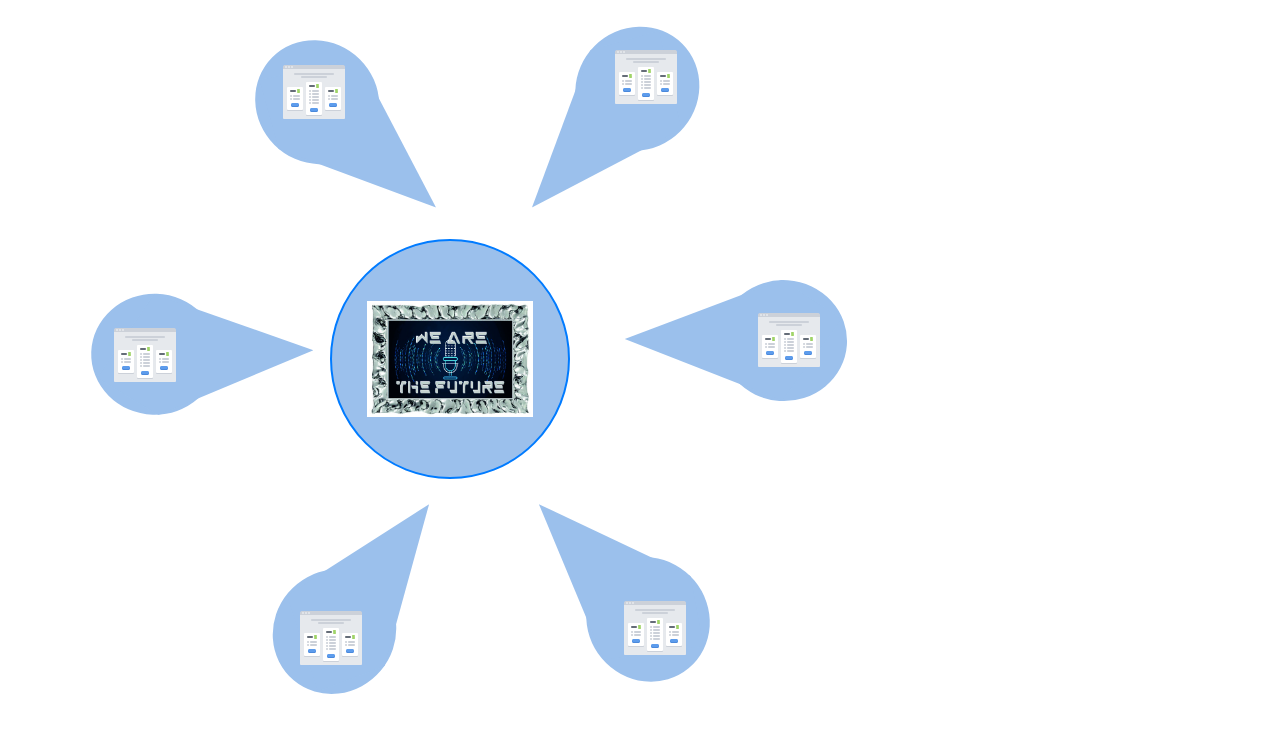
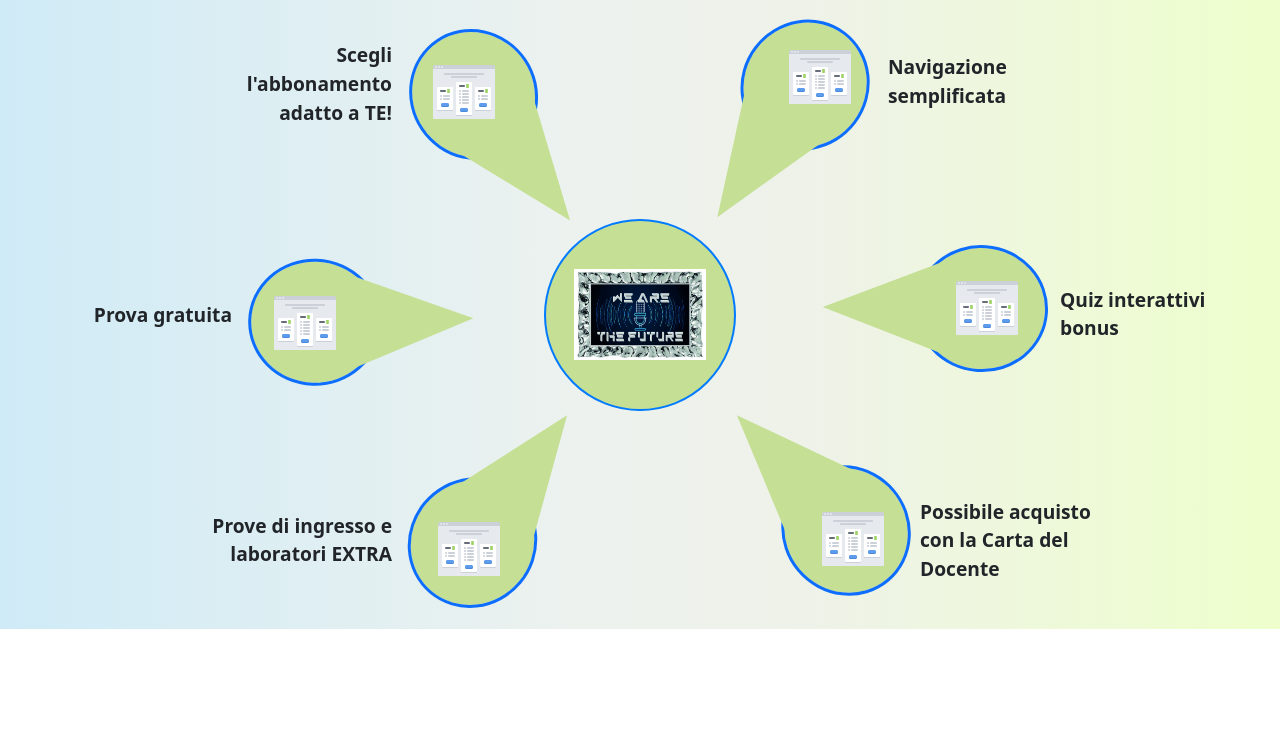
Before and after one commit to rashu-pro/house-of-the-children, a website: page index.html in a window 1280 px wide. Drawn offline with nearby package versions, Linux system fonts and the light colour scheme.

Commit message:
background color changed

```diff
--- /dev/null
+++ b/assets/css/custom-style.css
@@ -0,0 +1,17 @@
+.painting-center{
+  max-width: 18rem;
+}
+.painting-around{
+  max-width: 14rem;
+}
+.main{
+  background: hsla(222, 100%, 2%, 1);
+
+  background: linear-gradient(180deg, hsla(222, 100%, 2%, 1) 0%, hsla(214, 100%, 10%, 1) 32%, hsla(214, 100%, 10%, 1) 43%, hsla(214, 100%, 10%, 1) 58%, hsla(214, 100%, 10%, 1) 65%, hsla(222, 100%, 2%, 1) 100%);
+
+  background: -moz-linear-gradient(180deg, hsla(222, 100%, 2%, 1) 0%, hsla(214, 100%, 10%, 1) 32%, hsla(214, 100%, 10%, 1) 43%, hsla(214, 100%, 10%, 1) 58%, hsla(214, 100%, 10%, 1) 65%, hsla(222, 100%, 2%, 1) 100%);
+
+  background: -webkit-linear-gradient(180deg, hsla(222, 100%, 2%, 1) 0%, hsla(214, 100%, 10%, 1) 32%, hsla(214, 100%, 10%, 1) 43%, hsla(214, 100%, 10%, 1) 58%, hsla(214, 100%, 10%, 1) 65%, hsla(222, 100%, 2%, 1) 100%);
+
+  filter: progid: DXImageTransform.Microsoft.gradient( startColorstr="#00030A", endColorstr="#001531", GradientType=1 );
+}
--- a/assets/sass/_balloon-shape.scss
+++ b/assets/sass/_balloon-shape.scss
@@ -7,6 +7,26 @@
 
   &-holder{
     position: relative;
+    &:after,&:before{
+      content: '';
+      width:3px;
+      height:80%;
+      bottom:0;
+      background: #0d6efd;
+      display: none;
+
+    }
+    &:after{
+
+    }
+    &:before{
+      height: 58%;
+      bottom: -27px;
+      background: #0d6efd;
+      position: absolute;
+      transform: rotate(-27deg) translateX(48px);
+      z-index: 9;
+    }
   }
 
   &-top{
@@ -16,9 +36,62 @@
     border-radius: 50%;
     background-color: $color-point-light;
     top: -7px;
+    outline: 3px solid #0d6efd;
   }
 }
 
+.shape-text{
+  position: absolute;
+  top: 50%;
+  transform: translateY(-50%);
+  font-size: 1.2rem;
+  font-weight: 600;
+  width: 12rem;
+
+  &-left{
+    left:-12rem;
+    right:unset;
+    text-align: right;
+  }
+  &-right{
+    right: -12rem;
+    left: unset;
+  }
+}
+
+.first-row{
+  .shape-text{
+    top: 27%;
+    &-left{
+      text-align: right;
+      top: 28%;
+    }
+  }
+}
+
+.second-row{
+  .shape-text{
+    &-left{
+      left:-15rem;
+    }
+    &-right{
+      left:unset;
+      right: -15rem;
+    }
+  }
+}
+
+.third-row{
+  .shape-text{
+    top:70%;
+    &-left{
+
+    }
+    &-right{
+      right: -14rem;
+    }
+  }
+}
 .point-div{
   .icon-holder{
     img{
--- a/assets/sass/_main.scss
+++ b/assets/sass/_main.scss
@@ -1,7 +1,7 @@
 .point{
   &-center{
-    width:15rem;
-    height:15rem;
+    width:12rem;
+    height:12rem;
     border-radius: 50%;
     background: $color-point-light;
     border:2px solid #007bff;
@@ -11,3 +11,18 @@
     }
   }
 }
+
+.second-row{
+  margin-top: -2rem;
+  margin-bottom: -2rem;
+}
+
+.shape-box{
+  max-width: 720px;
+  margin:0 auto;
+}
+
+.main{
+  background: -webkit-linear-gradient(360deg, hsla(198, 71%, 89%, 1) 0%, hsla(132, 15%, 94%, 1) 46%, hsla(84, 26%, 93%, 1) 63%, hsla(80, 100%, 90%, 1) 100%);
+  background-repeat: no-repeat;
+}
--- a/assets/sass/_variable.scss
+++ b/assets/sass/_variable.scss
@@ -1 +1 @@
-$color-point-light: rgb(155, 192, 236);
+$color-point-light: #c5df95;
--- a/index.html
+++ b/index.html
@@ -15,12 +15,13 @@
 
 <div class="main">
   <div class="container py-4">
-    <div style="max-width: 720px">
+    <div class="shape-box">
+      <div class="first-row">
         <div class="row justify-content-center">
-        <div class="col-sm-4">
-          <div class="d-flex justify-content-end">
+          <div class="col-sm-4 position-relative">
+            <div class="d-flex justify-content-end pe-5">
               <div class="position-relative point-div">
-              <div class="balloon-holder" style="transform: rotate(-45deg)">
+                <div class="balloon-holder" style="transform: rotate(-34deg)">
                   <div class="balloon-top"></div>
                   <div class="balloon"></div>
                 </div>
@@ -30,12 +31,14 @@
                 </div>
               </div>
             </div>
+
+            <p class="shape-text shape-text-left m-0">Scegli l'abbonamento <br/> adatto a TE!</p>
           </div>
 
-        <div class="col-sm-4">
-          <div class="d-flex justify-content-end">
+          <div class="col-sm-4 position-relative">
+            <div class="d-flex justify-content-end pe-4">
               <div class="position-relative point-div point-div-2">
-              <div class="balloon-holder" style="transform: rotate(45deg)">
+                <div class="balloon-holder" style="transform: rotate(37deg)">
                   <div class="balloon-top"></div>
                   <div class="balloon"></div>
                 </div>
@@ -45,12 +48,16 @@
                 </div>
               </div>
             </div>
+
+            <p class="shape-text shape-text-right m-0">Navigazione semplificata</p>
+          </div>
         </div>
       </div>
 
-      <div class="row justify-content-center">
+      <div class="second-row">
+        <div class="row justify-content-center align-items-center">
           <div class="col-sm-4">
-          <div class="d-flex justify-content-end">
+            <div class="d-flex ps-3 position-relative">
               <div class="position-relative point-div point-div-3">
                 <div class="balloon-holder" style="transform: rotate(-88deg)">
                   <div class="balloon-top"></div>
@@ -61,16 +68,19 @@
                   <img src="assets/images/pricing.png" style="width: 4rem">
                 </div>
               </div>
+              <p class="shape-text shape-text-left m-0">Prova gratuita</p>
             </div>
           </div>
 
           <div class="col-sm-4">
+            <div class="d-flex justify-content-center">
               <div class="point-center d-flex justify-content-center align-items-center">
                 <img src="assets/images/logo.jpg" class="img-fluid">
               </div>
             </div>
+          </div>
 
-        <div class="col-sm-4">
+          <div class="col-sm-4 position-relative">
             <div class="d-flex justify-content-end">
               <div class="position-relative point-div point-div-4">
                 <div class="balloon-holder" style="transform: rotate(94deg)">
@@ -83,12 +93,16 @@
                 </div>
               </div>
             </div>
+
+            <p class="shape-text shape-text-right m-0">Quiz interattivi <br/> bonus</p>
+          </div>
         </div>
       </div>
 
+      <div class="third-row">
         <div class="row justify-content-center">
-        <div class="col-sm-4">
-          <div class="d-flex justify-content-end">
+          <div class="col-sm-4 position-relative">
+            <div class="d-flex ps-4">
               <div class="position-relative point-div point-div-5">
                 <div class="balloon-holder" style="transform: rotate(-140deg)">
                   <div class="balloon-top"></div>
@@ -100,10 +114,12 @@
                 </div>
               </div>
             </div>
+
+            <p class="shape-text shape-text-left m-0">Prove di ingresso e laboratori EXTRA</p>
           </div>
 
 
-        <div class="col-sm-4">
+          <div class="col-sm-4 position-relative">
             <div class="d-flex justify-content-end">
               <div class="position-relative point-div point-div-6">
                 <div class="balloon-holder" style="transform: rotate(140deg)">
@@ -116,8 +132,12 @@
                 </div>
               </div>
             </div>
+
+            <p class="shape-text shape-text-right m-0">Possibile acquisto con la Carta del Docente</p>
           </div>
         </div>
+      </div>
+
     </div>
   </div>
 </div>
```
Also changed, not shown: house-of-the-children.html (added, +58 -0 lines), assets/css/style.css, assets/images/PANACEA.jpg (added), assets/images/beach.png (added), assets/images/city.png (added), assets/images/holiday.jpg (added), assets/images/house.png (added), 1 other file. Lines whose indentation alone changed are shown as unchanged.
